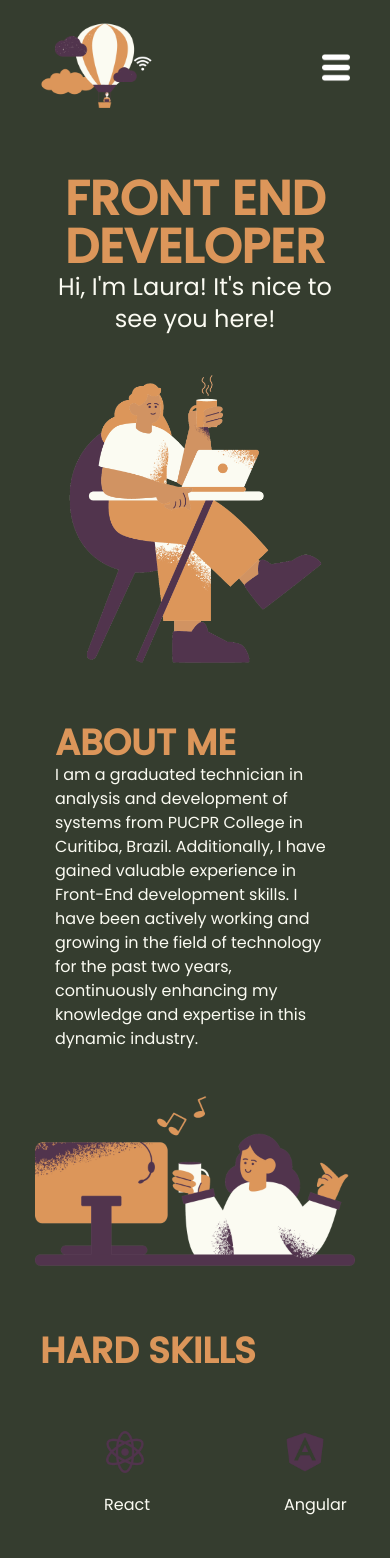
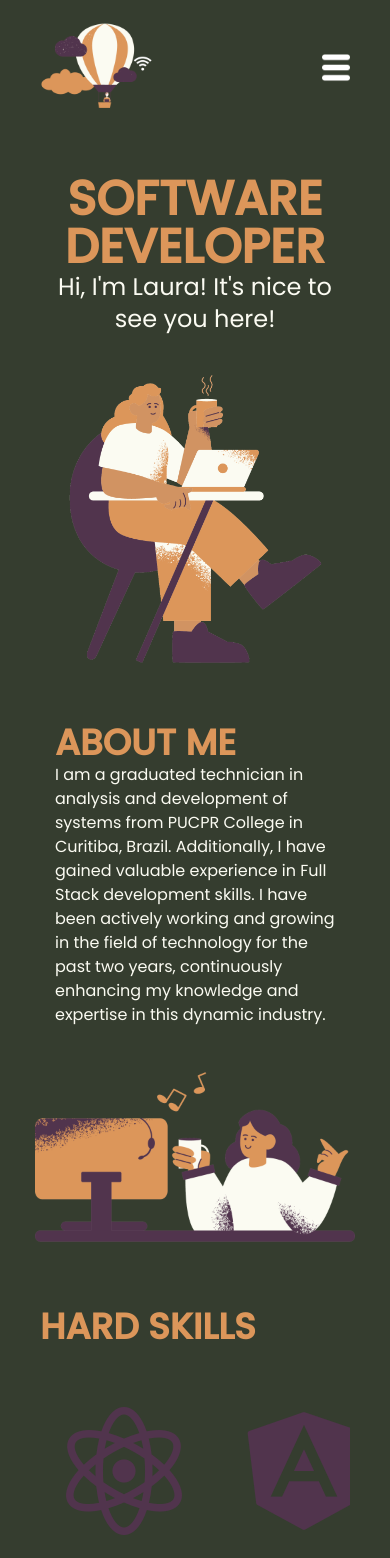
Before and after one commit to laura-2/PortfolioLauraVerbinen, a React (Create React App) app: page / in a window 390 px wide. Shown: the top 1558 px of the page. Built offline with nearby package versions, Linux system fonts and the light colour scheme; the HTML template or start-up script is replaced by a standard one.

Commit message:
adicionando skills

```diff
--- a/src/components/Skills/index.tsx
+++ b/src/components/Skills/index.tsx
@@ -36,7 +36,7 @@ export default function Skills({title, skills}: AboutProps){
               }}
             className='my-5 white'>
                 {skills.map((item, index)=>{
-                    return  <SwiperSlide key={index} className="block justify-center items-center py-5 px-16 cards my-5 sm:px-10 md:px-16">
+                    return  <SwiperSlide key={index} className="block justify-center items-center px-16 py-5 cards my-5 sm:px-20">
                         <img alt={item.alt} src={item.image}/>
                         <p className="text-center pt-5">{item.text}</p>
                         </SwiperSlide>
--- a/src/data/skills.js
+++ b/src/data/skills.js
@@ -13,7 +13,8 @@ import tp from '../assets/typescript.png';
 import tw from '../assets/tailwind.png';
 import angular from '../assets/angular.png';
 import wp from '../assets/wordpress.png';
-import mongobd from '../assets/mongodb.png'
+import mongobd from '../assets/mongodb.png';
+import jquery from '../assets/jquery.png'
 
 const skills = [
     {
@@ -55,6 +56,11 @@ const skills = [
         image: js,
         alt: 'JavaScript',
         text: 'JavaScript'
+    },
+    {
+        image: jquery,
+        alt: 'JQuery',
+        text: 'JQuery'
     },
     {
         image: mongobd,
--- a/src/index.css
+++ b/src/index.css
@@ -119,6 +119,12 @@ body::-webkit-scrollbar-thumb {
 .cards{
   background-color: #353d2f;
 }
+@media (375px < width < 640px){
+  .cards{
+    padding-inline: 20px;
+  }
+}
+
 .swiper-pagination-bullet {
   background-color: #fbfbf2 !important;
 }
--- a/src/pages/HomeScreen/index.tsx
+++ b/src/pages/HomeScreen/index.tsx
@@ -19,9 +19,9 @@ function HomeScreen() {
   return (
     <>
       <Header image={logo} option={option}/>
-      <Letter image={stickerSit} title="Front End Developer" text="Hi, I'm Laura! It's nice to see you here!"/>
+      <Letter image={stickerSit} title="Software Developer" text="Hi, I'm Laura! It's nice to see you here!"/>
       <About image={stickerMusic} title="About me" text="I am a graduated technician in analysis and development of systems from PUCPR College in Curitiba, Brazil.
-       Additionally, I have gained valuable experience in Front-End development skills.
+       Additionally, I have gained valuable experience in Full Stack development skills.
        I have been actively working and growing in the field of technology for the past two years,
        continuously enhancing my knowledge and expertise in this dynamic industry."/>
        <Skills title="Hard Skills" skills={skills}/>
```
Also changed, not shown: src/assets/jquery.png (added).
